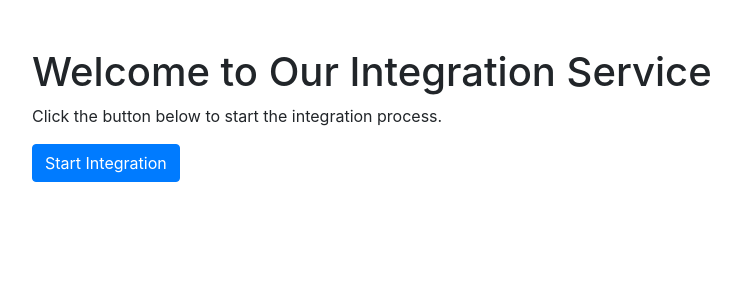
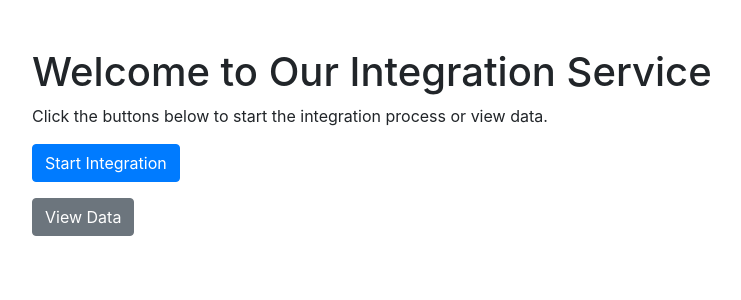
Before and after one commit to PradyunKA/Endgrate_Example, a Flask app: page / in a window 1280 px wide. Shown: the top 300 px of the page, without its empty margins (53-794 px from the left). Run offline with Flask 3, Linux system fonts and the light colour scheme; some libraries are stand-ins or nearby versions.

Commit message:
Update index.html

```diff
--- a/templates/index.html
+++ b/templates/index.html
@@ -4,15 +4,19 @@
     <meta charset="UTF-8">
     <meta name="viewport" content="width=device-width, initial-scale=1.0">
     <title>Integration Home Page</title>
-    <!-- Bootstrap CSS for styling, optional -->
+    <!-- Bootstrap CSS for styling -->
     <link rel="stylesheet" href="https://stackpath.bootstrapcdn.com/bootstrap/4.5.2/css/bootstrap.min.css">
 </head>
 <body>
     <div class="container mt-5">
         <h1>Welcome to Our Integration Service</h1>
-        <p>Click the button below to start the integration process.</p>
+        <p>Click the buttons below to start the integration process or view data.</p>
         <form action="/auth" method="GET" target="_blank">
-            <button type="submit" class="btn btn-primary">Start Integration</button>
+            <button type="submit" class="btn btn-primary mb-3">Start Integration</button>
+        </form>
+        <!-- New button to view data -->
+        <form action="/view-data" method="GET">
+            <button type="submit" class="btn btn-secondary">View Data</button>
         </form>
     </div>
 
```
